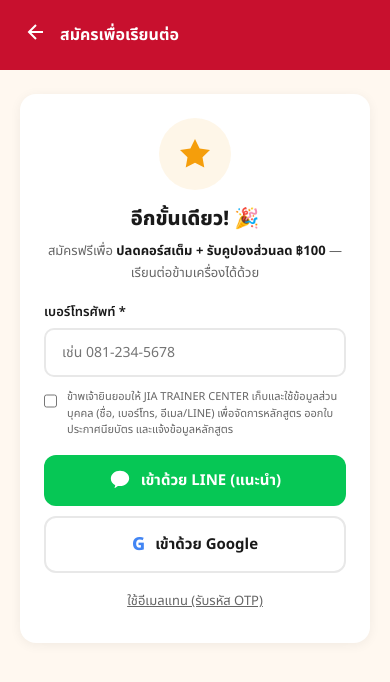
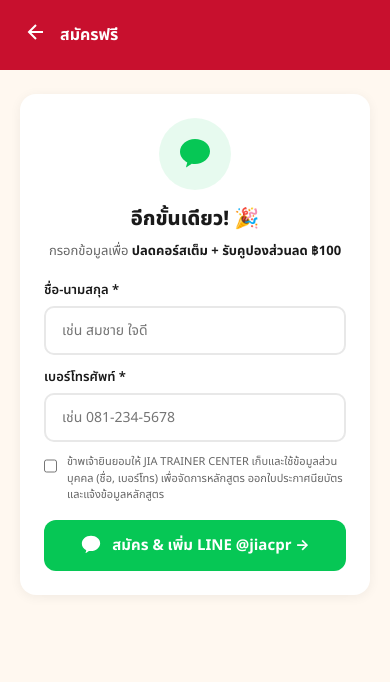
Before and after one commit to jiacpr-arch/jia-online, a React (Vite) app in the folder files/jia-online/: page / in a window 390 px wide. Both pictures are taken after a click on the button "ข้ามไปสมัครเลย". Shown: the top 682 px of the page. Built offline with nearby package versions, Linux system fonts and the light colour scheme; a web font is replaced by a local one.

Commit message:
Simplify signup gate + natural LINE booking message (#31)
- Replace LIFF/Google/Email auth in SignupGate with name+phone+PDPA form
- Signup writes directly to customers + online_students
- LINE OA prefill message asks to book on-site practical session, keeps JIA-LINK code for auto-linking

```diff
--- a/files/jia-online/src/App.jsx
+++ b/files/jia-online/src/App.jsx
@@ -14,7 +14,8 @@
 const safeTrack = (name, props) => { try { track(name, props); } catch(e) {} };
 const genLinkCode = () => { const c = "ABCDEFGHJKLMNPQRSTUVWXYZ23456789"; let r = ""; for (let i = 0; i < 6; i++) r += c[Math.floor(Math.random() * c.length)]; return r; };
 const getLinkCode = () => { let code = load("line_link_code", null); if (!code) { code = genLinkCode(); save("line_link_code", code); } return code; };
-const lineLinkDeepLink = (code) => `https://line.me/R/oaMessage/%40jiacpr/?${encodeURIComponent("JIA-LINK-" + code)}`;
+// ข้อความ prefill ที่ลูกค้ากดส่งเข้า @jiacpr — โค้ด JIA-LINK ต้องอยู่หน้าสุดเสมอ (webhook ภายนอกจับคู่กับ customers.line_link_code → เขียน line_user_id กลับ)
+const lineLinkDeepLink = (code) => `https://line.me/R/oaMessage/%40jiacpr/?${encodeURIComponent("JIA-LINK-" + code + "\nสนใจคอร์ส CPR & AED 🙏 เรียนออนไลน์อยู่และได้รับส่วนลดแล้ว อยากนัดวันมาเรียนภาคปฏิบัติ ไม่ทราบว่าสะดวกวันไหนบ้างครับ/ค่ะ")}`;
 const markLineAdded = (user) => {
   save("line_added", true); save("line_added_at", new Date().toISOString());
   safeTrack("line_oa_added");
@@ -932,7 +933,7 @@
             <I name="line" size={22} color={B.white}/> เพิ่มเพื่อน + ผูกบัญชีอัตโนมัติ
           </a>
           <div style={{ fontSize: 11, color: B.dkGray, marginBottom: 12, lineHeight: 1.5 }}>
-            (กดปุ่ม → LINE จะเด้งข้อความ <strong style={{ fontFamily: "monospace", color: B.red }}>JIA-LINK-{linkCode}</strong> ขึ้นมา → กดส่ง = ผูกบัญชีให้รับโปรอัตโนมัติ)
+            (กดปุ่ม → LINE จะเด้งข้อความพร้อมโค้ด <strong style={{ fontFamily: "monospace", color: B.red }}>JIA-LINK-{linkCode}</strong> + ข้อความนัดเรียนภาคปฏิบัติ → กดส่ง = admin รับเรื่อง + ผูกบัญชีให้อัตโนมัติ)
           </div>
           <button onClick={onAdded} style={{ ...css.btn(B.red, B.white, true), marginBottom: 8 }}>
             <I name="check" size={16} color={B.white}/> เพิ่มเพื่อนแล้ว → เข้าเรียนเลย
@@ -1036,108 +1037,59 @@
 
 // ==================== SIGNUP GATE (บังคับสมัคร) ====================
 // จอเดียว: เลือก LINE / Google / Email (OTP) + กรอกเบอร์ + ยินยอม PDPA → ปลดเนื้อหา
-function SignupGate({ go, setUser, setProgress }) {
+function SignupGate({ go, setUser }) {
+  const [name, setName] = useState(() => load("user", {})?.name || "");
   const [phone, setPhone] = useState(() => load("user", {})?.phone || "");
   const [pdpa, setPdpa] = useState(false);
-  const [email, setEmail] = useState("");
-  const [otp, setOtp] = useState("");
-  const [step, setStep] = useState("choose"); // choose | email | otp
-  const [busy, setBusy] = useState(null);      // null | 'line' | 'google' | 'email'
   const [err, setErr] = useState("");
+  const [busy, setBusy] = useState(false);
   useEffect(() => { safeTrack("signup_gate_view", { variant: getGateVariant() }); phCapture("gate_shown", { variant: getGateVariant() }); }, []);
 
-  const phoneOk = phone.replace(/\D/g, "").length >= 9;
-  const baseOk = () => { if (!phoneOk) { setErr("กรุณากรอกเบอร์โทรที่ถูกต้อง"); return false; } if (!pdpa) { setErr("กรุณายินยอม PDPA ก่อนสมัคร"); return false; } setErr(""); return true; };
-  const savePending = () => save("signup_pending", { phone: phone.replace(/\D/g, ""), pdpa: true, gate_variant: getGateVariant() });
-
-  const handleLine = async () => {
-    if (!baseOk()) return;
-    setBusy("line"); savePending(); save("line_login_pending", true);
-    const liff = await loadLiff();
-    if (!liff) { setErr("ยังไม่ได้ตั้งค่า LINE Login — ลองเข้าด้วย Google หรืออีเมลก่อนได้เลย"); setBusy(null); save("line_login_pending", false); return; }
-    try {
-      if (!liff.isLoggedIn()) { liff.login({ botPrompt: "aggressive" }); return; } // redirect ออก → กลับมาเสร็จที่ App mount
-      const r = await finishLineSignup();
-      // @jiacpr อยู่คนละ provider → liff.getFriendship() เชื่อถือไม่ได้ → ไปหน้าแอด @jiacpr เสมอ (โชว์คูปองที่นั่น)
-      if (r) { setUser(r.user); if (r.progress) setProgress(r.progress); go("lineprompt"); }
-      else { setErr("เข้าสู่ระบบ LINE ไม่สำเร็จ ลองใหม่อีกครั้ง"); setBusy(null); }
-    } catch (e) { setErr("เข้าสู่ระบบ LINE ไม่สำเร็จ ลองใหม่อีกครั้ง"); setBusy(null); }
-  };
-  const handleGoogle = async () => {
-    if (!baseOk()) return;
-    setBusy("google"); savePending(); save("oauth_pending", true);
-    try { const supa = await getSupabase(); await supa.auth.signInWithOAuth({ provider: "google", options: { redirectTo: window.location.origin + window.location.pathname } }); }
-    catch (e) { setErr("เข้าสู่ระบบ Google ไม่สำเร็จ"); setBusy(null); save("oauth_pending", false); }
-  };
-  const sendOtp = async () => {
-    if (!baseOk()) return;
-    if (!/^[^@\s]+@[^@\s]+\.[^@\s]+$/.test(email)) { setErr("กรุณากรอกอีเมลที่ถูกต้อง"); return; }
-    setBusy("email");
-    try { const supa = await getSupabase(); const { error } = await supa.auth.signInWithOtp({ email }); if (error) throw error; setStep("otp"); setErr(""); }
-    catch (e) { setErr("ส่งรหัสไม่สำเร็จ ลองใหม่อีกครั้ง"); }
-    setBusy(null);
-  };
-  const verifyOtp = async () => {
-    setBusy("email");
-    try {
-      const supa = await getSupabase();
-      const { error } = await supa.auth.verifyOtp({ email, token: otp.trim(), type: "email" });
-      if (error) { setErr("รหัสไม่ถูกต้องหรือหมดอายุ"); setBusy(null); return; }
-      savePending(); save("oauth_pending", true);
-      const r = await finalizeOAuthSignup("email");
-      if (r) { setUser(r.user); if (r.progress) setProgress(r.progress); go("lineprompt"); }
-      else { setErr("ยืนยันไม่สำเร็จ ลองใหม่อีกครั้ง"); setBusy(null); }
-    } catch (e) { setErr("ยืนยันไม่สำเร็จ"); setBusy(null); }
-  };
-
-  const phoneField = (
-    <div style={{ marginBottom: 12, textAlign: "left" }}>
-      <label style={{ fontSize: 13, fontWeight: 600, display: "block", marginBottom: 6 }}>เบอร์โทรศัพท์ *</label>
-      <input type="tel" placeholder="เช่น 081-234-5678" value={phone} onChange={e => { setPhone(e.target.value); setErr(""); }} style={{ width: "100%", padding: "12px 16px", border: `2px solid ${B.ltGray}`, borderRadius: 10, fontSize: 14, outline: "none", boxSizing: "border-box" }}/>
-    </div>
-  );
-  const pdpaField = (
-    <label style={{ display: "flex", gap: 10, alignItems: "flex-start", cursor: "pointer", marginBottom: 16, textAlign: "left" }}>
-      <input type="checkbox" checked={pdpa} onChange={e => { setPdpa(e.target.checked); setErr(""); }} style={{ marginTop: 3, width: 18, height: 18 }}/>
-      <span style={{ fontSize: 11, color: B.dkGray, lineHeight: 1.5 }}>ข้าพเจ้ายินยอมให้ JIA TRAINER CENTER เก็บและใช้ข้อมูลส่วนบุคคล (ชื่อ, เบอร์โทร, อีเมล/LINE) เพื่อจัดการหลักสูตร ออกใบประกาศนียบัตร และแจ้งข้อมูลหลักสูตร</span>
-    </label>
-  );
+  const submit = () => {
+    if (!name.trim()) { setErr("กรุณากรอกชื่อ-นามสกุล"); return; }
+    if (phone.replace(/\D/g, "").length < 9) { setErr("กรุณากรอกเบอร์โทรที่ถูกต้อง"); return; }
+    if (!pdpa) { setErr("กรุณายินยอม PDPA ก่อนสมัคร"); return; }
+    setErr(""); setBusy(true);
+    const cleanPhone = phone.replace(/\D/g, "");
+    const userData = { name: name.trim(), phone: cleanPhone };
+    setUser(userData);
+    save("signed_up", true); save("enrolled", true);
+    const custId = "cust_" + Date.now() + "_" + Math.random().toString(36).slice(2, 6);
+    const linkCode = getLinkCode();
+    supaRest("customers", "POST", { id: custId, name: userData.name, tel: cleanPhone, source: "online-course", line_link_code: linkCode, pdpa_consent_at: new Date().toISOString(), signup_at: new Date().toISOString(), gate_variant: getGateVariant(), landing_url: load("landing_url", null), ...getUTM() });
+    supaRest("online_students", "POST", { customer_id: custId, name: userData.name, phone: cleanPhone, status: "กำลังเรียน" });
+    safeTrack("signup_complete", { provider: "line_oa_only" });
+    phCapture("signup_complete", { provider: "line_oa_only", variant: getGateVariant() });
+    go("lineprompt");
+  };
 
   return (
     <div style={css.page}>
       <div style={css.header(B.red)}>
         <button onClick={() => go("course")} style={{ background: "none", border: "none", padding: 0, cursor: "pointer" }}><I name="back" size={24} color={B.white}/></button>
-        <div style={{ fontSize: 16, fontWeight: 700 }}>สมัครเพื่อเรียนต่อ</div>
+        <div style={{ fontSize: 16, fontWeight: 700 }}>สมัครฟรี</div>
       </div>
       <div style={{ ...css.wrap, paddingTop: 24, paddingBottom: 40 }}>
         <div style={{ ...css.card, textAlign: "center" }}>
-          <div style={{ width: 72, height: 72, borderRadius: "50%", background: `${B.gold}18`, display: "flex", alignItems: "center", justifyContent: "center", margin: "0 auto 14px" }}><I name="star" size={36} color={B.gold}/></div>
+          <div style={{ width: 72, height: 72, borderRadius: "50%", background: "#06C75518", display: "flex", alignItems: "center", justifyContent: "center", margin: "0 auto 14px" }}><I name="line" size={36} color="#06C755"/></div>
           <h2 style={{ fontSize: 20, fontWeight: 800, margin: "0 0 6px" }}>อีกขั้นเดียว! 🎉</h2>
-          <p style={{ fontSize: 13, color: B.dkGray, lineHeight: 1.7, margin: "0 0 18px" }}>สมัครฟรีเพื่อ <strong style={{ color: B.black }}>ปลดคอร์สเต็ม + รับคูปองส่วนลด ฿100</strong> — เรียนต่อข้ามเครื่องได้ด้วย</p>
-
-          {step !== "otp" && <>{phoneField}{pdpaField}</>}
-
-          {step === "choose" && <>
-            {LIFF_ID && <button onClick={handleLine} disabled={!!busy} style={{ display: "flex", alignItems: "center", justifyContent: "center", gap: 10, width: "100%", background: "#06C755", borderRadius: 12, padding: "14px 24px", color: B.white, border: "none", fontWeight: 700, fontSize: 15, marginBottom: 10, cursor: "pointer", opacity: busy ? .6 : 1 }}><I name="line" size={22} color={B.white}/> {busy === "line" ? "กำลังเข้าสู่ระบบ..." : "เข้าด้วย LINE (แนะนำ)"}</button>}
-            {GOOGLE_LOGIN_ENABLED && <button onClick={handleGoogle} disabled={!!busy} style={{ display: "flex", alignItems: "center", justifyContent: "center", gap: 10, width: "100%", background: B.white, borderRadius: 12, padding: "13px 24px", color: B.black, border: `2px solid ${B.ltGray}`, fontWeight: 700, fontSize: 15, marginBottom: 10, cursor: "pointer", opacity: busy ? .6 : 1 }}><span style={{ fontSize: 18, fontWeight: 800, color: "#4285F4" }}>G</span> {busy === "google" ? "กำลังเปิด Google..." : "เข้าด้วย Google"}</button>}
-            {EMAIL_OTP_ENABLED && <button onClick={() => { if (baseOk()) setStep("email"); }} disabled={!!busy} style={{ background: "none", border: "none", color: B.dkGray, fontSize: 13, padding: "8px 12px", cursor: "pointer", textDecoration: "underline" }}>ใช้อีเมลแทน (รับรหัส OTP)</button>}
-            {!LIFF_ID && <div style={{ fontSize: 11, color: B.gold, marginTop: 10 }}>* ปุ่ม LINE จะใช้งานได้เมื่อตั้งค่า LIFF เสร็จ</div>}
-          </>}
-
-          {step === "email" && <>
-            <input type="email" placeholder="อีเมลของคุณ" value={email} onChange={e => { setEmail(e.target.value); setErr(""); }} style={{ width: "100%", padding: "12px 16px", border: `2px solid ${B.ltGray}`, borderRadius: 10, fontSize: 14, outline: "none", boxSizing: "border-box", marginBottom: 12 }}/>
-            <button onClick={sendOtp} disabled={busy === "email"} style={{ ...css.btn(B.red, B.white, true), marginBottom: 8 }}>{busy === "email" ? "กำลังส่ง..." : "ส่งรหัส OTP →"}</button>
-            <button onClick={() => { setStep("choose"); setErr(""); }} style={{ background: "none", border: "none", color: B.dkGray, fontSize: 12, padding: 6, cursor: "pointer", textDecoration: "underline" }}>← กลับ</button>
-          </>}
-
-          {step === "otp" && <>
-            <p style={{ fontSize: 12, color: B.dkGray, margin: "0 0 12px" }}>กรอกรหัส 6 หลักที่ส่งไปยัง<br/><strong style={{ color: B.black }}>{email}</strong></p>
-            <input type="text" inputMode="numeric" placeholder="รหัส 6 หลัก" value={otp} onChange={e => { setOtp(e.target.value); setErr(""); }} style={{ width: "100%", padding: "12px 16px", border: `2px solid ${B.ltGray}`, borderRadius: 10, fontSize: 18, letterSpacing: 4, textAlign: "center", outline: "none", boxSizing: "border-box", marginBottom: 12 }}/>
-            <button onClick={verifyOtp} disabled={busy === "email"} style={{ ...css.btn(B.red, B.white, true), marginBottom: 8 }}>{busy === "email" ? "กำลังยืนยัน..." : "ยืนยัน & เรียนต่อ →"}</button>
-            <button onClick={() => { setStep("email"); setOtp(""); setErr(""); }} style={{ background: "none", border: "none", color: B.dkGray, fontSize: 12, padding: 6, cursor: "pointer", textDecoration: "underline" }}>← เปลี่ยนอีเมล</button>
-          </>}
-
-          {err && <div style={{ color: B.red, fontSize: 12, marginTop: 12 }}>{err}</div>}
+          <p style={{ fontSize: 13, color: B.dkGray, lineHeight: 1.7, margin: "0 0 18px" }}>กรอกข้อมูลเพื่อ <strong style={{ color: B.black }}>ปลดคอร์สเต็ม + รับคูปองส่วนลด ฿100</strong></p>
+          <div style={{ marginBottom: 12, textAlign: "left" }}>
+            <label style={{ fontSize: 13, fontWeight: 600, display: "block", marginBottom: 6 }}>ชื่อ-นามสกุล *</label>
+            <input type="text" placeholder="เช่น สมชาย ใจดี" value={name} onChange={e => { setName(e.target.value); setErr(""); }} style={{ width: "100%", padding: "12px 16px", border: `2px solid ${B.ltGray}`, borderRadius: 10, fontSize: 14, outline: "none", boxSizing: "border-box" }}/>
+          </div>
+          <div style={{ marginBottom: 12, textAlign: "left" }}>
+            <label style={{ fontSize: 13, fontWeight: 600, display: "block", marginBottom: 6 }}>เบอร์โทรศัพท์ *</label>
+            <input type="tel" placeholder="เช่น 081-234-5678" value={phone} onChange={e => { setPhone(e.target.value); setErr(""); }} style={{ width: "100%", padding: "12px 16px", border: `2px solid ${B.ltGray}`, borderRadius: 10, fontSize: 14, outline: "none", boxSizing: "border-box" }}/>
+          </div>
+          <label style={{ display: "flex", gap: 10, alignItems: "flex-start", cursor: "pointer", marginBottom: 16, textAlign: "left" }}>
+            <input type="checkbox" checked={pdpa} onChange={e => { setPdpa(e.target.checked); setErr(""); }} style={{ marginTop: 3, width: 18, height: 18 }}/>
+            <span style={{ fontSize: 11, color: B.dkGray, lineHeight: 1.5 }}>ข้าพเจ้ายินยอมให้ JIA TRAINER CENTER เก็บและใช้ข้อมูลส่วนบุคคล (ชื่อ, เบอร์โทร) เพื่อจัดการหลักสูตร ออกใบประกาศนียบัตร และแจ้งข้อมูลหลักสูตร</span>
+          </label>
+          {err && <div style={{ color: B.red, fontSize: 12, marginBottom: 12 }}>{err}</div>}
+          <button onClick={submit} disabled={busy} style={{ display: "flex", alignItems: "center", justifyContent: "center", gap: 10, width: "100%", background: "#06C755", borderRadius: 12, padding: "14px 24px", color: B.white, border: "none", fontWeight: 700, fontSize: 15, cursor: "pointer", opacity: busy ? .6 : 1 }}>
+            <I name="line" size={22} color={B.white}/> {busy ? "กำลังสมัคร..." : "สมัคร & เพิ่ม LINE @jiacpr →"}
+          </button>
         </div>
       </div>
     </div>
@@ -1866,7 +1818,7 @@
           <I name="line" size={22} color={B.white}/> ผูก LINE รับใบเซอร์ + คูปอง
         </a>
         <div style={{ fontSize: 11, color: B.dkGray, marginTop: 8, lineHeight: 1.5 }}>
-          (LINE จะเด้งข้อความ <strong style={{ fontFamily: "monospace", color: B.red }}>JIA-LINK-{lc}</strong> ขึ้นมา → <strong>กดส่ง</strong> ในแชต @jiacpr = ผูกบัญชีอัตโนมัติ)
+          (LINE จะเด้งข้อความพร้อมโค้ด <strong style={{ fontFamily: "monospace", color: B.red }}>JIA-LINK-{lc}</strong> + ข้อความนัดเรียนภาคปฏิบัติ → <strong>กดส่ง</strong> ในแชต @jiacpr = ผูกบัญชีอัตโนมัติ)
         </div>
         {linkWaiting && (
           <div style={{ marginTop: 12, fontSize: 13, fontWeight: 700, color: "#06A047" }}>⏳ กำลังรอการยืนยัน... กดส่งข้อความในแอป LINE แล้วรอสักครู่</div>
@@ -3293,15 +3245,10 @@
     }
   }, []);
 
-  // UTM + A/B variant + จบ flow ล็อกอิน (LINE LIFF redirect / Google OAuth return)
+  // UTM + A/B variant
   useEffect(() => {
     captureUTM();
     getPosthog().then(ph => { if (ph) { try { ph.onFeatureFlags(() => { const v = ph.getFeatureFlag("gate_placement"); if (typeof v === "string" && ["before-course","after-lesson-1","soft"].includes(v)) save("gate_variant", v); }); } catch (e) {} } });
-    if (load("line_login_pending", false)) {
-      finishLineSignup().then(r => { if (r) { setUser(r.user); if (r.progress) setProgress(r.progress); setPage("lineprompt"); window.scrollTo(0, 0); } });
-    } else if (load("oauth_pending", false) || /[?#].*(code=|access_token=)/.test(window.location.href)) {
-      finalizeOAuthSignup("google").then(r => { if (r) { setUser(r.user); if (r.progress) setProgress(r.progress); window.history.replaceState({}, "", window.location.pathname); setPage("lineprompt"); window.scrollTo(0, 0); } });
-    }
   }, []);
 
   if (isAdmin) return (
```
